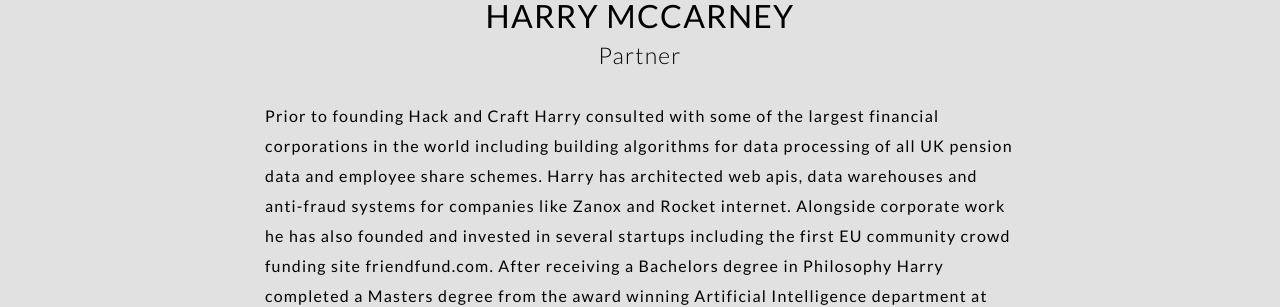
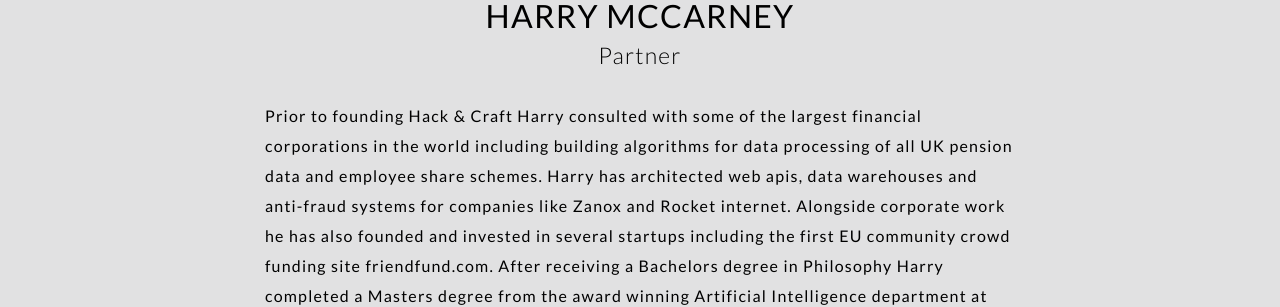
Before and after one commit to MartinPeschke/hncweb, a Jekyll site: the page built from aboutus.html, in a window 1280 px wide and 900 px high, scrolled down 1417 px. Shown: the part 154-461 px from the top of the window. Built offline with Jekyll 4.4.1, drawn with Linux system fonts in a browser that asks for light colours; Markdown is read by kramdown in place of the engine named in the settings; some of the changed text lies outside the part shown.

Commit message:
hack and craft with &

```diff
--- a/_posts/team/2013-09-30-001-harry.html
+++ b/_posts/team/2013-09-30-001-harry.html
@@ -11,4 +11,4 @@
 position: Partner
 ---
 
-Prior to founding Hack and Craft Harry consulted with some of the largest financial corporations in the world including building algorithms for data processing of all UK pension data and employee share schemes. Harry has architected web apis, data warehouses and anti-fraud systems for companies like Zanox and Rocket internet. Alongside corporate work he has also founded and invested in several startups including the first EU community crowd funding site friendfund.com. After receiving a Bachelors degree in Philosophy Harry completed a Masters degree from the award winning Artificial Intelligence department at Sussex University.
+Prior to founding Hack & Craft Harry consulted with some of the largest financial corporations in the world including building algorithms for data processing of all UK pension data and employee share schemes. Harry has architected web apis, data warehouses and anti-fraud systems for companies like Zanox and Rocket internet. Alongside corporate work he has also founded and invested in several startups including the first EU community crowd funding site friendfund.com. After receiving a Bachelors degree in Philosophy Harry completed a Masters degree from the award winning Artificial Intelligence department at Sussex University.
--- a/aboutus.html
+++ b/aboutus.html
@@ -10,7 +10,7 @@
       <div class="col-md-8 col-md-offset-2">
         <h1 class="page-header text-upper">Management Team</h1>
         <h3 class="text-light">
-          It takes many people to build a great product. Meet some of the people you will work with when building your product with Hack and Craft.
+          It takes many people to build a great product. Meet some of the people you will work with when building your product with Hack & Craft.
         </h3>
       </div>
     </div>
--- a/portfolio/bradswine.html
+++ b/portfolio/bradswine.html
@@ -10,7 +10,7 @@
 
 projectname: BRAD'S WINE
 website: https://www.bradswine.com
-description: Brad's Wine is the brain child of Hack and Craft. We saw a need in the market, partnered with the foremost Expert Sommelier in Berlin and created Brad's Wine from ground up. From vision through design, development, launch, SEO/SEM, UX optimisation, through A/B Testing user tracking and behavioural analysis we created the platform complete with full order management in 6 weeks.
+description: Brad's Wine is the brain child of Hack & Craft. We saw a need in the market, partnered with the foremost Expert Sommelier in Berlin and created Brad's Wine from ground up. From vision through design, development, launch, SEO/SEM, UX optimisation, through A/B Testing user tracking and behavioural analysis we created the platform complete with full order management in 6 weeks.
 ---
 
 <div class="row">
```
